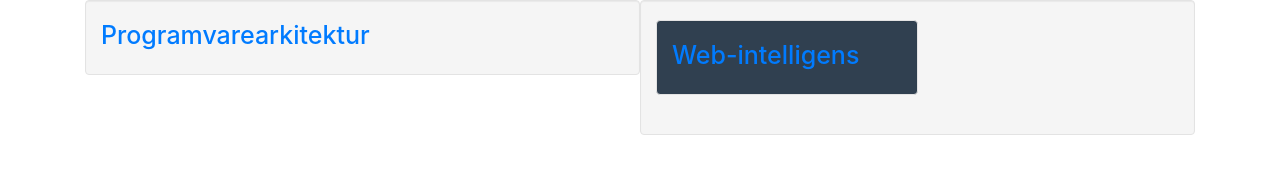
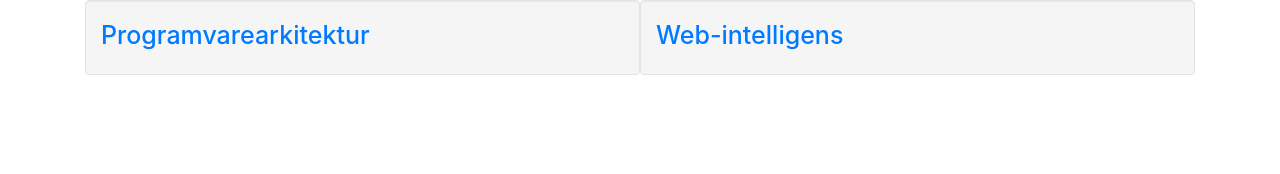
Before and after one commit to kwrl/kwrl.github.io, a plain HTML site: page index.html in a window 1280 px wide. Drawn offline with nearby package versions, Linux system fonts and the light colour scheme.

Commit message:
ishouldtestbeforecommit

```diff
--- a/index.html
+++ b/index.html
@@ -17,7 +17,7 @@
             <a href="progark.html"><h1>Programvarearkitektur</h1></a>
         </div>
         <div class="well col-md-6">
-            <a class="well col-md-6" href="webint.html"><h1>Web-intelligens</h1></a>
+            <a href="webint.html"><h1>Web-intelligens</h1></a>
         </div>
     </div>
     <script src="highlight.js"></script>
```
